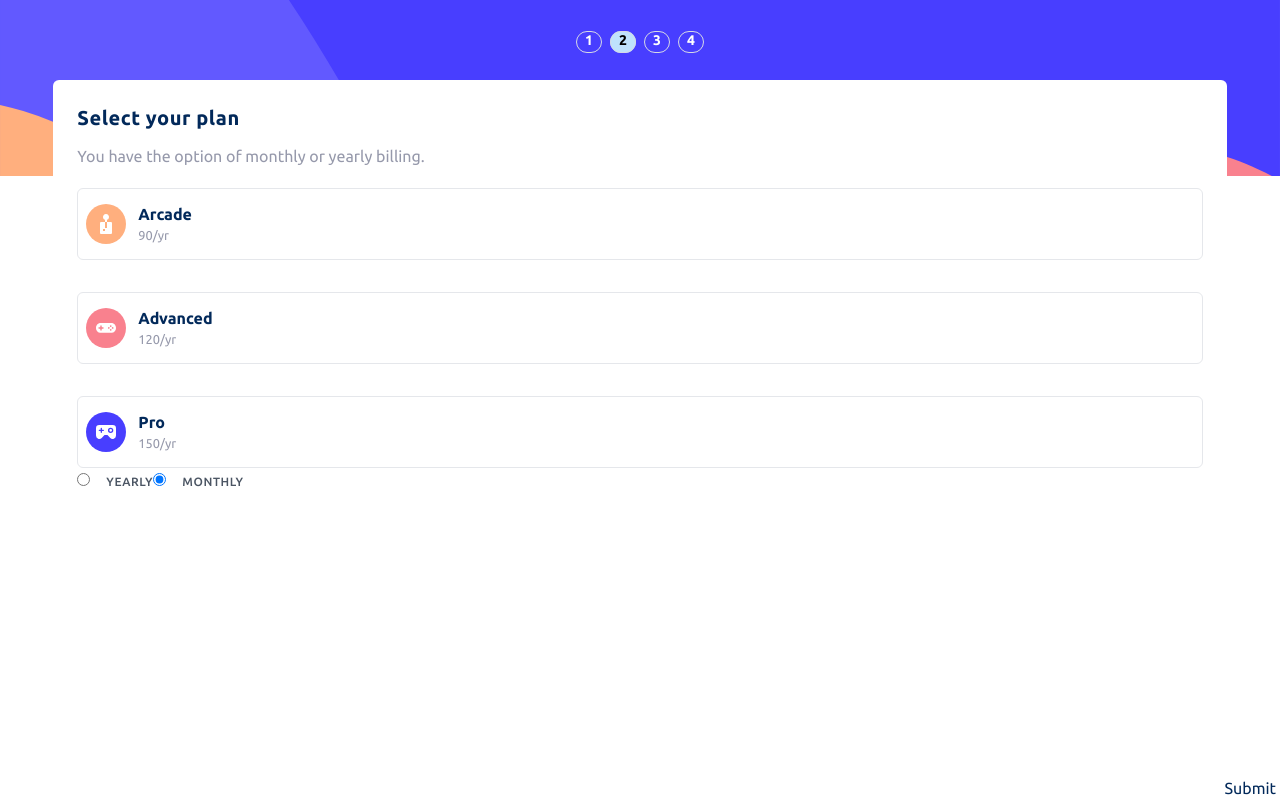
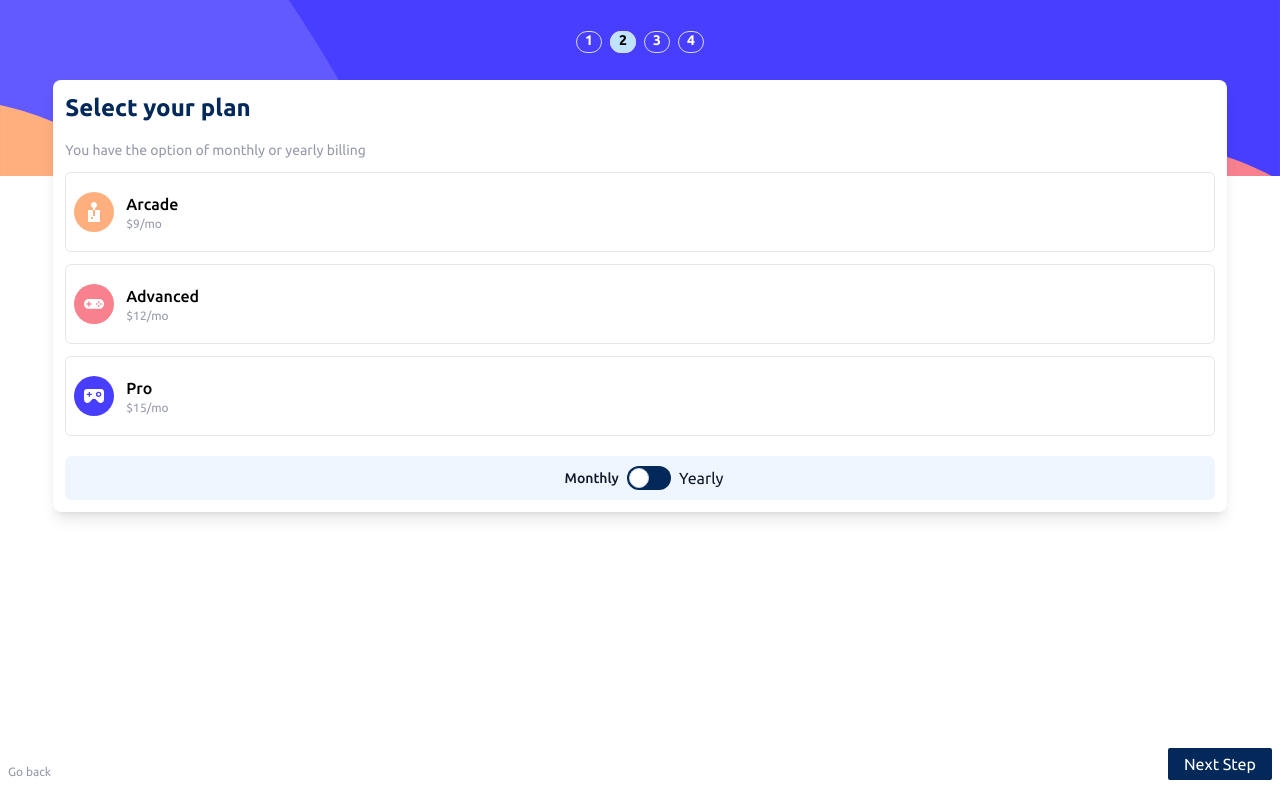
Before and after one commit to JaacielBriseo/multi-step-form, a React (Create React App) app: page /select in a window 1280 px wide. Built offline with nearby package versions, Linux system fonts and the light colour scheme.

Commit message:
SelectPlan refactored

```diff
--- /dev/null
+++ b/src/components/BillingToggler.tsx
@@ -0,0 +1,30 @@
+import { useEffect } from 'react';
+import { setPaymentType } from '../store';
+import { useAppDispatch } from '../store/hookTypes';
+interface TogglerProps {
+	enabled: boolean;
+	setEnabled: React.Dispatch<React.SetStateAction<boolean>>;
+}
+
+export const BillingToggler = ({ enabled, setEnabled }: TogglerProps) => {
+	const dispatch = useAppDispatch();
+	useEffect(() => {
+		!enabled ? dispatch(setPaymentType('monthly')) : dispatch(setPaymentType('yearly'));
+	}, [enabled]);
+	return (
+		<div className='flex justify-center space-x-2 bg-Magnolia h-11 items-center rounded-md'>
+			<span className='ml-2 text-sm font-medium text-gray-900'>Monthly</span>
+
+			<label className='inline-flex relative items-center mr-5 cursor-pointer'>
+				<input type='checkbox' className='sr-only peer' checked={enabled} readOnly />
+				<div
+					onClick={() => {
+						setEnabled(!enabled);
+					}}
+					className="w-11 h-6 bg-MarineBlue rounded-full peer  peer-checked:after:translate-x-full peer-checked:after:border-white after:content-[''] after:absolute after:top-0.5 after:left-[2px] after:bg-white after:border-gray-300 after:border after:rounded-full after:h-5 after:w-5 after:transition-all"
+				></div>
+				<span className='ml-2 text-gray-900'>Yearly</span>
+			</label>
+		</div>
+	);
+};
--- a/src/components/SelectYourPlan.tsx
+++ /dev/null
@@ -1,36 +0,0 @@
-import { useSelectPlan } from '../hooks/useSelectPlan';
-import { setSubscriptionPlan } from '../store';
-export const SelectYourPlan = () => {
-	const { activeStyle, dispatch, isSelected, options, paymentType, setIsSelected } = useSelectPlan();
-	return (
-		<div className='text-MarineBlue'>
-			<div className='mb-5 space-y-3'>
-				<h1 className='font-bold text-xl tracking-wide'>Select your plan </h1>
-				<p className='text-CoolGray'>You have the option of monthly or yearly billing.</p>
-			</div>
-			<div className='flex flex-col justify-center items-center space-y-8'>
-				{options.map((option, index:number) => {
-					return (
-						<button
-							key={option.plan}
-							onClick={() => {
-								dispatch(setSubscriptionPlan(option.plan));
-								setIsSelected(index);
-							}}
-							className={`flex w-full h-[4.5rem] items-center rounded-md space-x-3 border px-2 ${
-								isSelected === index && activeStyle
-							}`}
-						>
-							<img src={option.icon} alt='icon' />
-							<div className='text-start flex flex-col'>
-								<h2 className='font-semibold'>{option.plan}</h2>
-								<small className='text-CoolGray'>{paymentType === 'monthly' ? option.monthly : option.yearly}</small>
-								<small>{paymentType === 'yearly' && '2 months free'}</small>
-							</div>
-						</button>
-					);
-				})}
-			</div>
-		</div>
-	);
-};
--- a/src/constants/planOptions.ts
+++ b/src/constants/planOptions.ts
@@ -2,27 +2,35 @@ import { Advanced, Arcade, Pro } from '../assets';
 
 interface PlanOption {
 	plan: string;
-	monthly: string;
-	yearly: string;
+	price: {
+		monthly: number;
+		yearly: number;
+	};
 	icon: string;
 }
-export const options: PlanOption[] = [
+export const planOptions: PlanOption[] = [
 	{
 		plan: 'Arcade',
-        monthly: '9/mo',
-        yearly: '90/yr',
+		price: {
+			monthly: 9,
+			yearly: 90,
+		},
 		icon: Arcade,
 	},
 	{
 		plan: 'Advanced',
-        monthly: '12/mo',
-        yearly: '120/yr',
+		price: {
+			monthly: 12,
+			yearly: 120,
+		},
 		icon: Advanced,
 	},
 	{
 		plan: 'Pro',
-        monthly: '15/mo',
-        yearly: '150/yr',
+		price: {
+			monthly: 15,
+			yearly: 150,
+		},
 		icon: Pro,
 	},
 ];
--- a/src/hooks/useSelectPlan.ts
+++ /dev/null
@@ -1,19 +0,0 @@
-import { useState } from 'react';
-import { useAppDispatch, useAppSelector } from '../store';
-import { options } from '../constants/planOptions';
-
-export const useSelectPlan = () => {
-	const { paymentType } = useAppSelector((state) => state.subscription);
-	const [isSelected, setIsSelected] = useState<number | null>(null);
-	const dispatch = useAppDispatch();
-	let activeStyle = 'bg-gray-50 border-MarineBlue';
-
-	return {
-		activeStyle,
-		dispatch,
-		isSelected,
-		options,
-		paymentType,
-		setIsSelected,
-	};
-};
--- a/src/index.tsx
+++ b/src/index.tsx
@@ -11,7 +11,7 @@ const root = createRoot(container);
 root.render(
 	<React.StrictMode>
 		<Provider store={store}>
-			<SubscriptionApp />
+				<SubscriptionApp />
 		</Provider>
 	</React.StrictMode>
 );
--- a/src/interfaces/interfaces.ts
+++ b/src/interfaces/interfaces.ts
@@ -6,6 +6,9 @@ export interface SubscriptionState {
 		phone: string;
 	} | null;
 	paymentType: string | null;
-	subscriptionPlan: string | null;
+	subscriptionPlan:{
+		plan:string;
+		price:string;
+	};
 	addons: string | string[];
 }
--- a/src/store/app/subscriptionSlice.ts
+++ b/src/store/app/subscriptionSlice.ts
@@ -4,8 +4,11 @@ import { SubscriptionState } from '../../interfaces';
 const initialState: SubscriptionState = {
 	step: 1,
 	userInfo: null,
-	paymentType: null,
-	subscriptionPlan: null,
+	paymentType: 'monthly',
+	subscriptionPlan:{
+		plan:'',
+		price: ''
+	},
 	addons: [],
 };
 
@@ -26,7 +29,7 @@ export const subscriptionSlice = createSlice({
 			state.subscriptionPlan = action.payload;
 		},
 		setAddon: (state, action: { payload: SubscriptionState['addons'] }) => {
-		state.addons = action.payload
+			state.addons = action.payload;
 		},
 	},
 });
--- a/src/views/SelectPlan.tsx
+++ b/src/views/SelectPlan.tsx
@@ -1,56 +1,39 @@
-import { Formik, Form, Field } from 'formik';
-import { useAppDispatch } from '../store/hookTypes';
-import { setPaymentType } from '../store';
-import { SelectYourPlan } from '../components/SelectYourPlan';
-import { useNavigate } from 'react-router-dom';
-
+import { useState } from 'react';
+import { BillingToggler } from '../components/BillingToggler';
+import { planOptions } from '../constants/planOptions';
 export const SelectPlan = () => {
-	const dispatch = useAppDispatch();
-	const navigate = useNavigate();
+	const [enabled, setEnabled] = useState(false);
+	const [isSelected, setIsSelected] = useState(null);
+	let activeStyle = 'border-PurplishBlue bg-Magnolia';
 	return (
-		<Formik
-			initialValues={{
-				paymentOption: 'monthly',
-			}}
-			onSubmit={(values) => {
-				dispatch(setPaymentType(values.paymentOption));
-				navigate('/addons')
-			}}
-		>
-			{({ values, setFieldValue }) => {
-				return (
-					<div className='flex flex-col mx-auto w-11/12 bg-White rounded-md p-6 text-MarineBlue'>
-						<SelectYourPlan />
-						<Form>
-							<Field
-								type='radio'
-								id={values.paymentOption}
-								value='yearly'
-								onChange={() => {
-									setFieldValue('paymentOption', 'yearly');
-									dispatch(setPaymentType('yearly'));
-								}}
-								checked={values.paymentOption === 'yearly'}
-							/>
-							<span className='ml-4 text-xs font-medium tracking-wider text-gray-600 uppercase'>Yearly</span>
-							<Field
-								type='radio'
-								value='monthly'
-								id={values.paymentOption}
-								onChange={() => {
-									setFieldValue('paymentOption', 'monthly');
-									dispatch(setPaymentType('monthly'));
-								}}
-								checked={values.paymentOption === 'monthly'}
-							/>
-							<span className='ml-4 text-xs font-medium tracking-wider text-gray-600 uppercase'>Monthly</span>
-							<button className='absolute bottom-0 right-1' type='submit'>
-								Submit
-							</button>
-						</Form>
-					</div>
-				);
-			}}
-		</Formik>
+		<div className='w-11/12 mx-auto bg-White p-3 rounded-lg shadow-lg'>
+			<div className='text-MarineBlue space-y-4 mb-3'>
+				<h1 className='text-2xl font-bold'>Select your plan</h1>
+				<p className='text-sm text-CoolGray'>You have the option of monthly or yearly billing</p>
+			</div>
+			<div className='space-y-3 mb-5'>
+				{planOptions.map((option, index) => (
+					<button
+						onClick={() => {
+							// setIsSelected(index)
+						}}
+						className='flex space-x-3 items-center h-20 w-full rounded-md border px-2'
+					>
+						<img src={option.icon} alt={option.plan} />
+						<div className='flex flex-col text-start'>
+							<h2 className='font-medium'>{option.plan}</h2>
+							<small className='text-xs text-CoolGray'>
+								${!enabled ? option.price.monthly : option.price.yearly}
+								{!enabled ? '/mo' : '/yr'}
+							</small>
+							<small className='text-xs text-MarineBlue'>{enabled && '2 months free'}</small>
+						</div>
+					</button>
+				))}
+			</div>
+			<BillingToggler enabled={enabled} setEnabled={setEnabled} />
+			<button className='absolute bottom-5 left-2 text-CoolGray text-xs'>Go back</button>
+			<button className='absolute bottom-5 right-2 bg-MarineBlue text-White px-4 h-8 rounded-sm'>Next Step</button>
+		</div>
 	);
 };
--- a/src/views/Summary.tsx
+++ b/src/views/Summary.tsx
@@ -9,9 +9,9 @@ export const Summary = () => {
 			</div>
 			<div className='mt-5 divide-y divide-gray-500'>
 				<h4>
-					{subscriptionPlan} ({paymentType})
+					{subscriptionPlan.plan}{subscriptionPlan.price}
 				</h4>
-        {addons}
+				{/* {addons} */}
 			</div>
 		</div>
 	);
--- a/tailwind.config.js
+++ b/tailwind.config.js
@@ -19,9 +19,9 @@ module.exports = {
 				Ubuntu: ['Ubuntu', 'sans-serif'],
 			},
 			backgroundImage: {
-				deskSide:"url(assets/bg-sidebar-desktop.svg)",
-				mobSide:"url(assets/bg-sidebar-mobile.svg)",
-			}
+				deskSide: 'url(assets/bg-sidebar-desktop.svg)',
+				mobSide: 'url(assets/bg-sidebar-mobile.svg)',
+			},
 		},
 	},
 	plugins: [],
```
Lines whose indentation alone changed are shown as unchanged.
